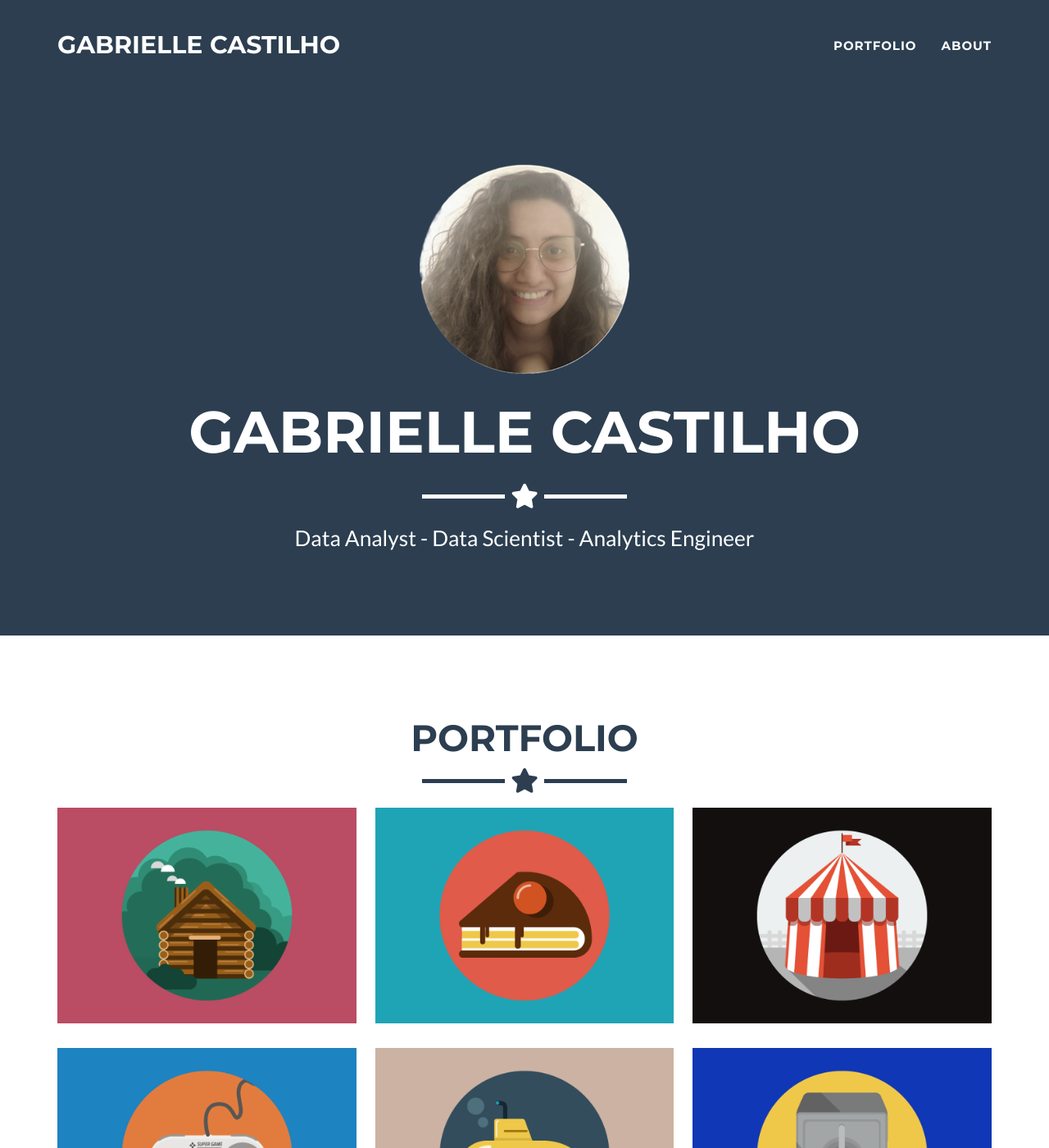
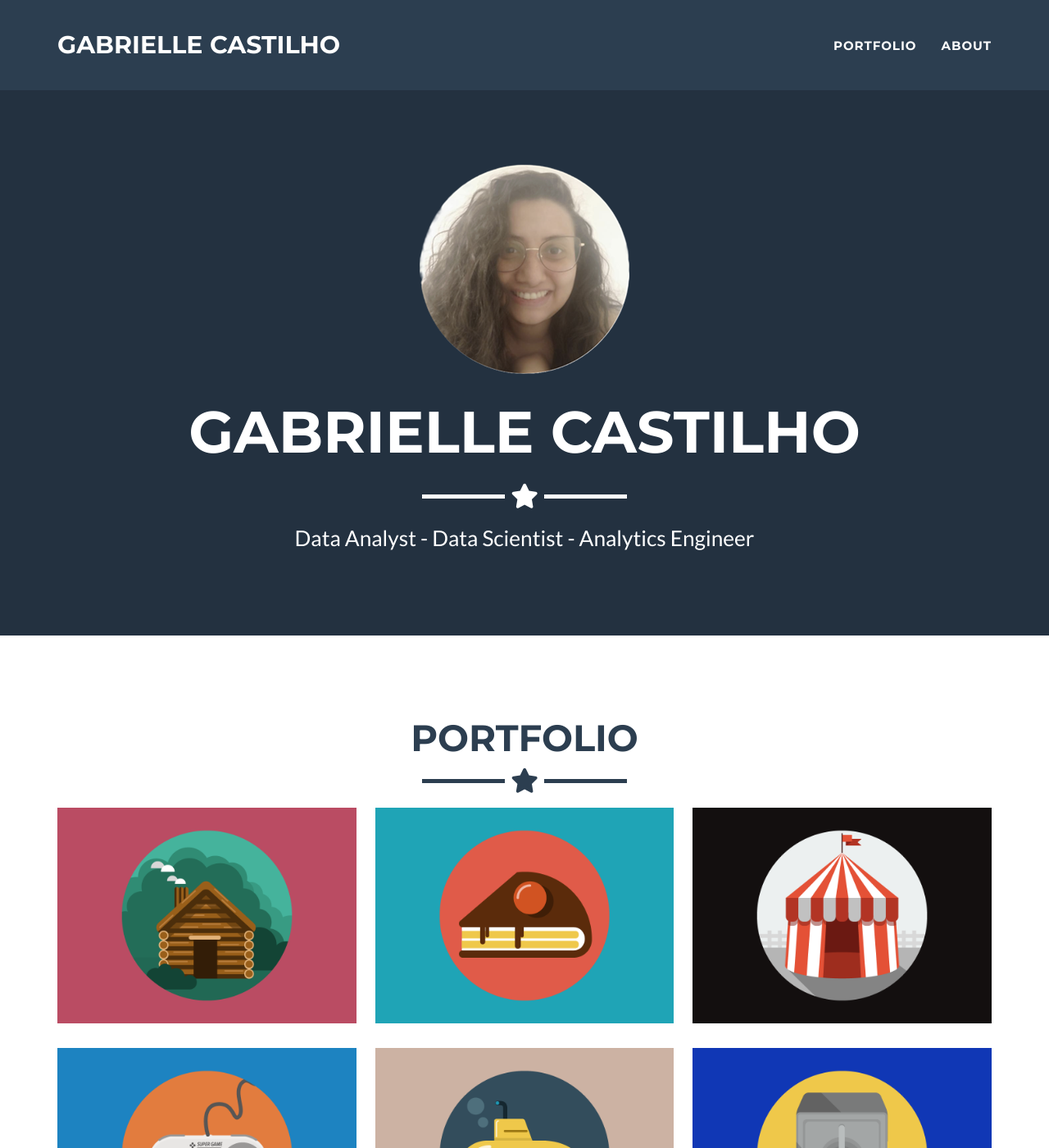
Before and after one commit to gabriellecastilho/gabriellecastilho.github.io, a Jekyll site: the page built from _posts/2014-07-18-project-1.markdown, in a window 1280 px wide and 1400 px high. Shown: the whole window at 82% size. Built offline with Jekyll 4.4.1, drawn with Linux system fonts in a browser that asks for light colours.

Commit message:
testing small changes

```diff
--- a/_config.yml
+++ b/_config.yml
@@ -25,7 +25,7 @@ bing_verify:
 
 # Color settings (hex-codes without the leading hash-tag)
 color:
-  primary: 2c3e50 #18bc9c #80B3FF
+  primary: 233140 #18bc9c #80B3FF
   primary-rgb: "24,288,156" #"128,179,255"
   secondary: 2c3e50 #FD6E8A
   secondary-dark: 233140 #A2122F
```
